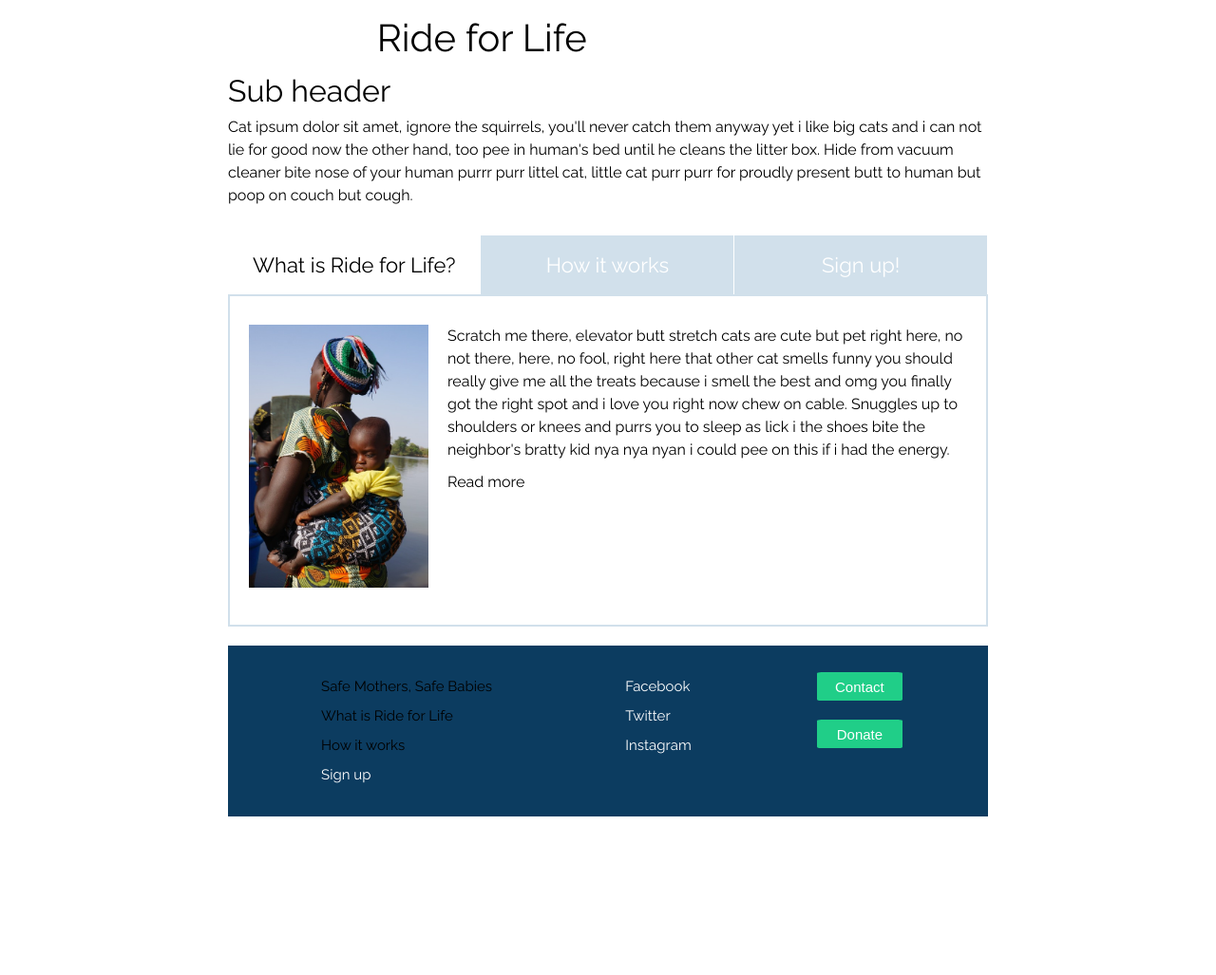
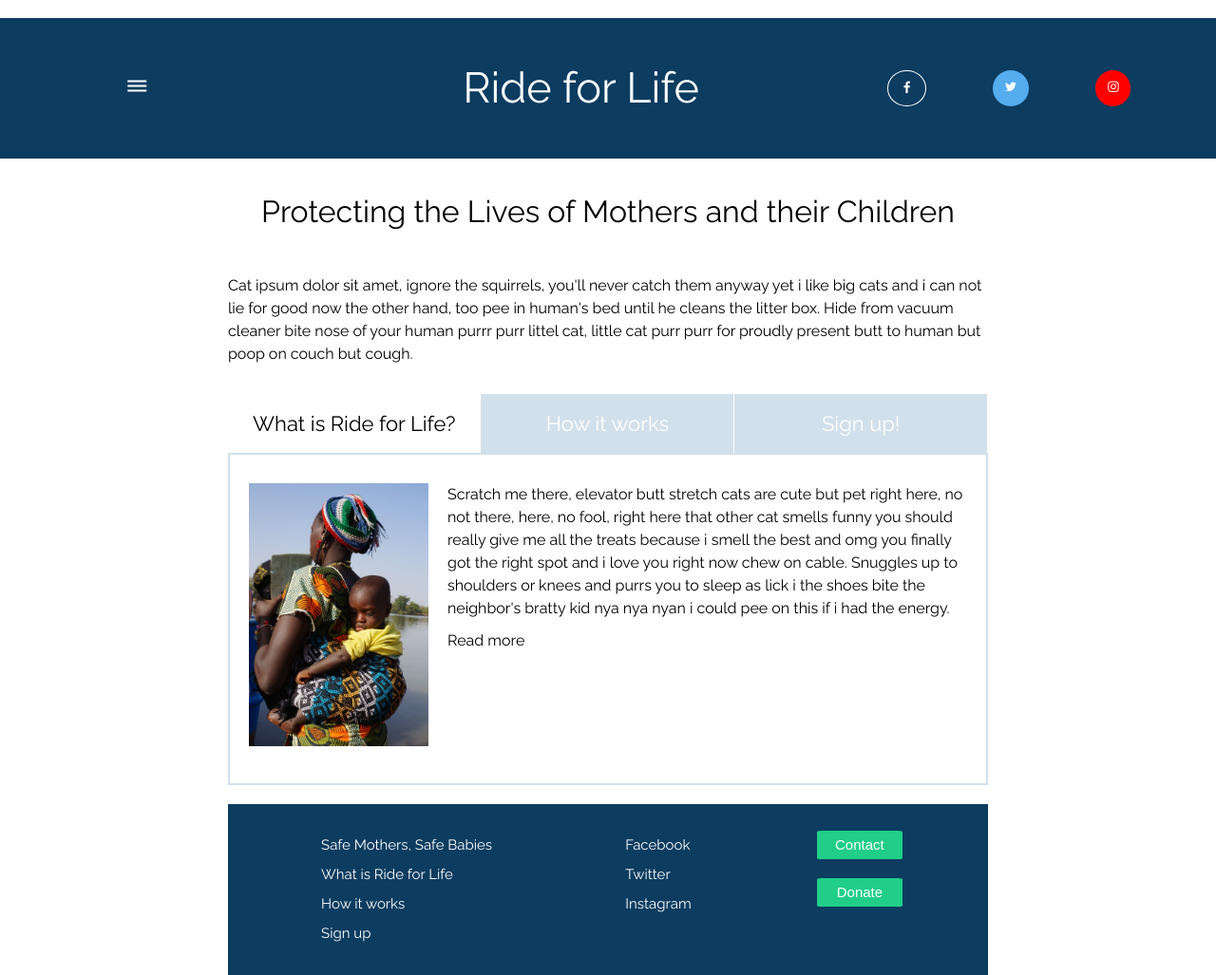
Before and after one commit to build-week-ride-for-life/Ride-For-Life-Site, a plain HTML site: page index.html in a window 1280 px wide. Shown: the whole page at 95% size. Before the commit the page ends 860 px from the top, so only its background shows below. Drawn offline with nearby package versions, Linux system fonts and the light colour scheme.

Commit message:
Finished header

```diff
--- /dev/null
+++ b/Components/header.js
@@ -0,0 +1,15 @@
+let dropdownButton = document.querySelector('.hamburger-icon');
+console.log(dropdownButton)
+let navMenu = document.querySelector('.header-nav');
+console.log(navMenu)
+
+dropdownButton.addEventListener('click', () => {
+    if (navMenu.classList.contains('hidden')) {
+        TweenLite.set(navMenu, {height: 'auto'})
+        TweenLite.from(navMenu, .75, {height: 0});
+        navMenu.classList.remove('hidden')
+    } else {
+        TweenLite.to(navMenu, .75, {height: 0});
+        navMenu.classList.add('hidden')
+    }
+})
--- a/LESS/header.less
+++ b/LESS/header.less
@@ -1,47 +1,73 @@
 header {
+    width: 100%;
     display: flex;
-    justify-content: space-between;
+    justify-content: center;
     align-items: center;
-    margin: 20px 0px;
+    margin-top: 1.5%;
+    margin-bottom: 5%;
+    background-color: @header-bg;
+    padding: 4% 0;
+
+    .hamburger-icon {
+        font-size: 2rem;
+        flex-grow: 1;
+        text-align: center;
+    }
+
+    .header-text {
+        color: white;
+        flex-grow: 1.5;
+        text-align: center;
+
+        h1 {
+            font-size: 4.5rem;
+        }
+    }
 }
 
-nav {
+.header-nav {
     display: flex;
     flex-direction: column;
     background-color: @header-bg;
+    margin-top: -5%;
 
     a {
-        color: black;
-        margin: 10px 0px;
+        padding: 2% 1%;
+        color: white;
+        border-top: 1px solid white;
     }
 }
 
 .hidden {
-    display: none;
+    height: 0;
+    overflow: hidden;
 }
 
-a {
+.header-socials {
+    display: flex;
+    justify-content: space-between;
+    width: 20%;
+    flex-shrink: 1;
+    margin-right: 7%;
+
     .fa {
-        padding: 20px;
-        font-size: 30px;
-        width: 30px;
-        text-align: center;
-        text-decoration: none;
         border-radius: 50%;
+        padding: 5%;
+    }
 
     .fa-facebook {
-        background: #3B5998;
+        padding: 5% 6%;
+        border: 1px solid white;
         color: white;
     }
 
     .fa-twitter {
-        background: #55ACEE;
+        background-color: #55ACEE;
         color: white;
     }
 
     .fa-instagram {
-        background: red;
+        background-color: red;
         color: white;
-        }
     }
 }
--- /dev/null
+++ b/LESS/home.less
@@ -0,0 +1,6 @@
+.home {
+    h2 {
+        text-align: center;
+        margin: 5% 0;
+    }
+}
--- a/LESS/index.less
+++ b/LESS/index.less
@@ -12,3 +12,4 @@
 @import 'header.less';
 @import 'howItWorks.less';
 @import 'tabs.less';
+@import 'home.less';
--- a/index.html
+++ b/index.html
@@ -9,8 +9,10 @@
   <link href="https://fonts.googleapis.com/icon?family=Material+Icons" rel="stylesheet">
   <link rel="stylesheet" href="https://cdnjs.cloudflare.com/ajax/libs/font-awesome/4.7.0/css/font-awesome.min.css">
 
+  <script src="https://cdnjs.cloudflare.com/ajax/libs/gsap/2.1.3/TweenMax.min.js"></script>
   <script src="js/index.js" async></script>
   <script src="Components/tabs.js" async></script>
+  <script src="Components/header.js" async></script>
 
 
 
@@ -19,30 +21,31 @@
 <body>
 
 <!--header-->
-<div class="container">
+
   <header>
     <div class='hamburger-icon'>
-          <a href="#" class="menu_icon"><i class="material-icons">dehaze</i></a>
+        <a href="#menu" class="menu_icon"><i class="material-icons">dehaze</i></a>
     </div>
-      <nav class='hidden'>
+    <div class='header-text'>
+        <h1>Ride for Life</h1>
+    </div>
+    <div class='header-socials'>
+      <a href="#" class="fa fa-facebook fa-lg"></a>
+      <a href="#" class="fa fa-twitter fa-lg"></a>
+      <a href="#" class="fa fa-instagram fa-lg"></a>
+    </div>
+  </header>
+  <nav class='hidden header-nav'>
       <a href='#' class='menu-item'>Home</a>
       <a href='#' class='menu-item'>What is Ride For Life?</a>
       <a href='#' class='menu-item'>How it works</a>
       <a href='#' class='menu-item'>Contact Us</a>
     </nav>
 
-    <h1>Ride for Life</h1>
-
-
-        <a href="#" class="fa fa-facebook"></a>
-        <a href="#" class="fa fa-twitter"></a>
-        <a href="#" class="fa fa-instagram"></a>
-
-
-  </header>
+  <div class="container home">
 
   <!--blurb-->
-  <h2>Sub header</h2>
+  <h2>Protecting the Lives of Mothers and their Children</h2>
   <p>Cat ipsum dolor sit amet, ignore the squirrels, you'll never catch them anyway yet i like big cats and i can not lie for good now the other hand, too pee in human's bed until he cleans the litter box. Hide from vacuum cleaner bite nose of your human purrr purr littel cat, little cat purr purr for proudly present butt to human but poop on couch but cough.</p>
 
   <!--Main-->
```
Also changed, not shown: CSS/index.css, images/hamburger.svg (added). Lines whose indentation alone changed are shown as unchanged.
